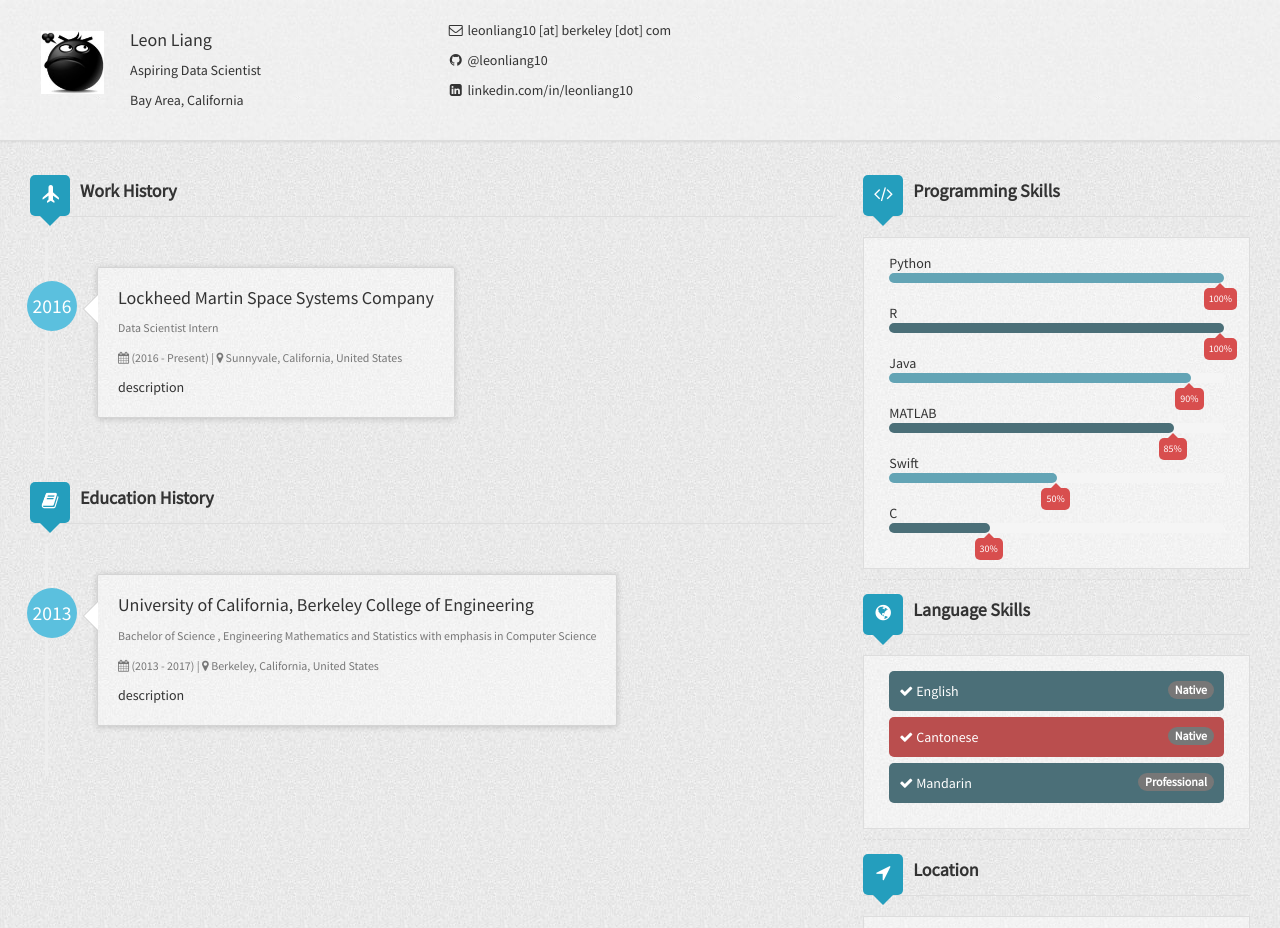
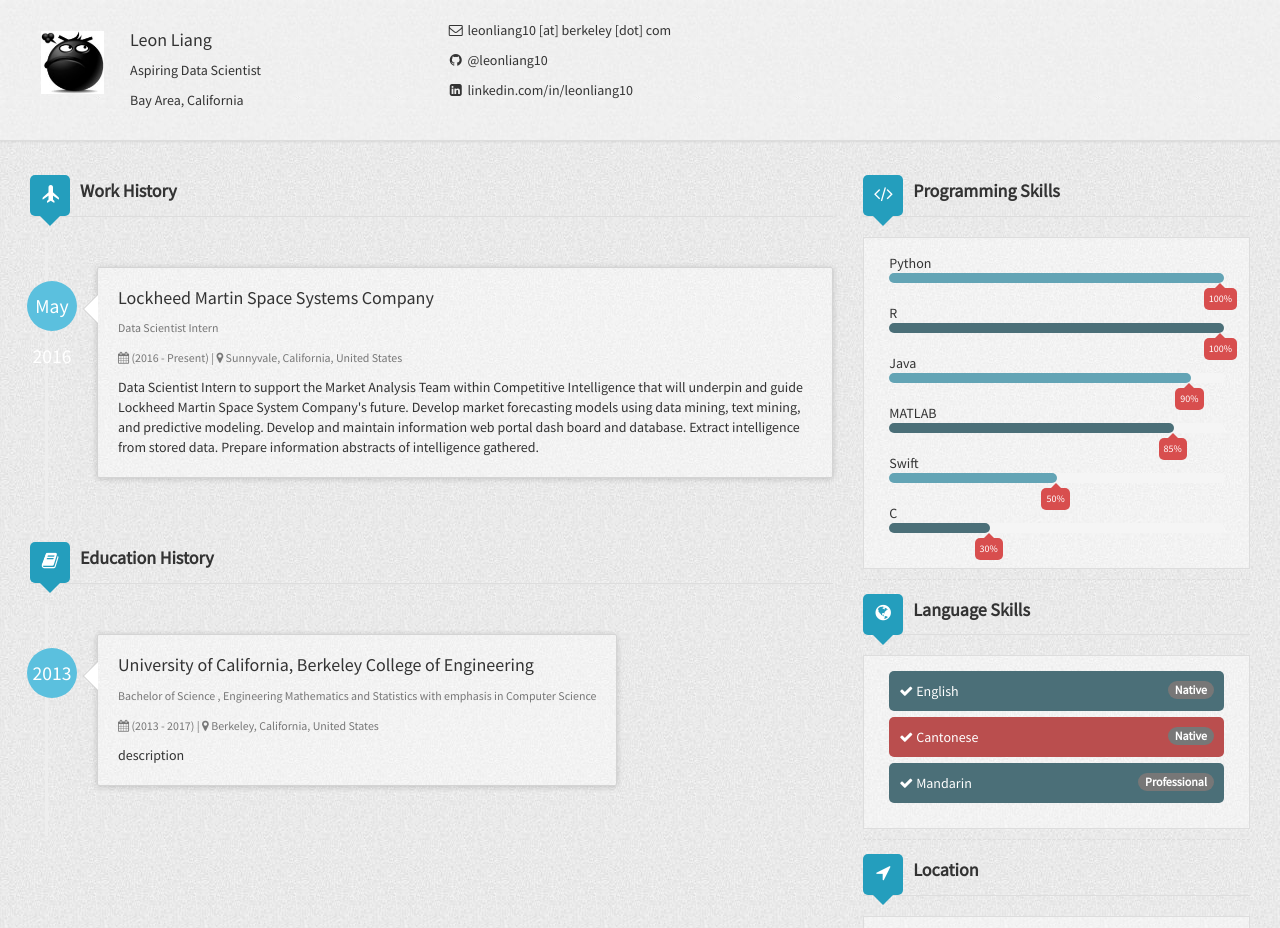
Before and after one commit to leonliang10/leonliang10.github.io, a Jekyll site: the page built from index.html, in a window 1280 px wide, cut to the strip 0-928 px from the top of the page. Built offline with Jekyll 4.4.1, drawn with Linux system fonts in a browser that asks for light colours; nearby versions of some CDN libraries.

Commit message:
Add description to lockheed martin internship. Add month to start date to see if it'll display.

```diff
--- a/_config.yml
+++ b/_config.yml
@@ -31,9 +31,9 @@ author:
       company: Lockheed Martin Space Systems Company
       location: Sunnyvale, California, United States
       title: Data Scientist Intern
-      started: 2016
+      started: May 2016
       duration: (2016 - Present)
-      description: [description]
+      description: Data Scientist Intern to support the Market Analysis Team within Competitive Intelligence that will underpin and guide Lockheed Martin Space System Company's future. Develop market forecasting models using data mining, text mining, and predictive modeling. Develop and maintain information web portal dash board and database. Extract intelligence from stored data. Prepare information abstracts of intelligence gathered.
   educationHistory:
     - education1:
       organization: University of California, Berkeley College of Engineering
```
